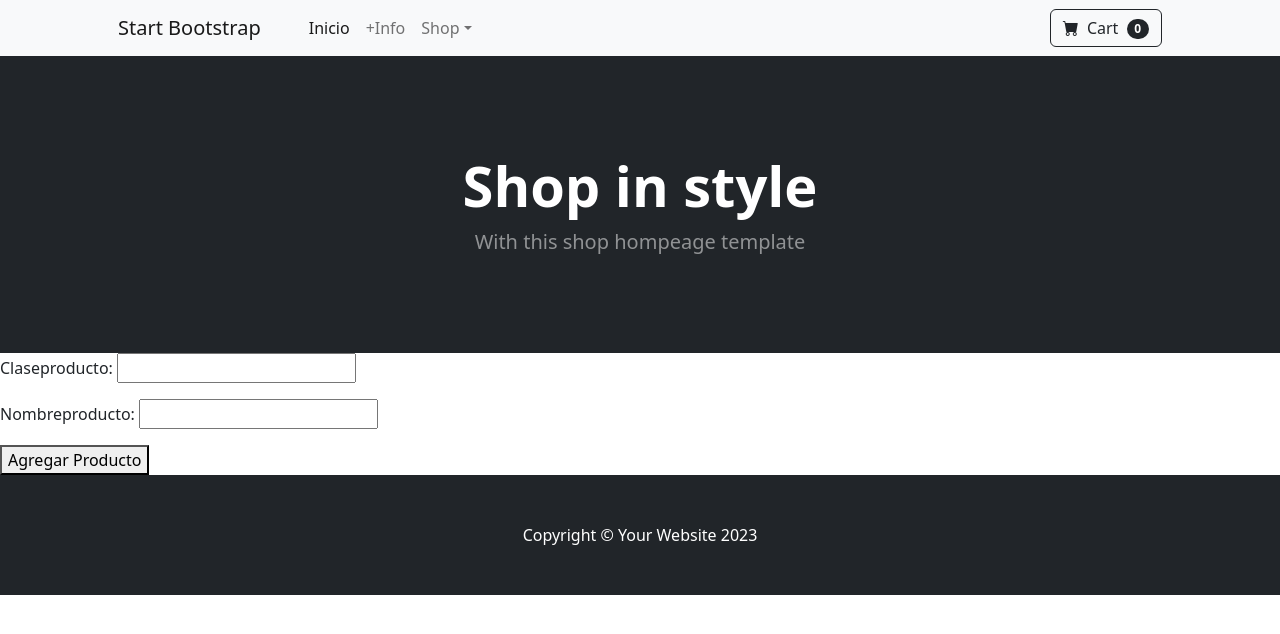
After one commit to MatiSpadaro/Tercera-pre-entrega-SpadaroMatias, a Django app: page /app3d/agregarProductos/ in a window 1280 px wide. The commit adds this page. Shown: the top 634 px of the page. Run offline with Django 4.2, Linux system fonts and the light colour scheme; some libraries are stand-ins or nearby versions.

Commit message:
se puede agregar productos

```diff
--- a/app3D/forms.py
+++ b/app3D/forms.py
@@ -4,3 +4,8 @@ class PedidosFormulario(forms.Form):
 
     modelo3D= forms.CharField(max_length=40)
     material= forms.CharField(max_length=40)
+
+class ProductosFormulario(forms.Form):
+
+    claseProducto = forms.CharField(max_length=40)
+    nombreProducto = forms.CharField(max_length=40)
--- a/app3D/models.py
+++ b/app3D/models.py
@@ -11,6 +11,7 @@ class Productos(models.Model):
     Stock = models.IntegerField(default=0)
 
 
+
     def __str__(self):
         return f"{self.claseProducto} - {self.nombreProducto} - Stock = {self.Stock}"
 
--- /dev/null
+++ b/app3D/templates/agregarProductos.html
@@ -0,0 +1,13 @@
+{% extends 'padre.html' %}
+
+
+{% block contenidoQueCambia %}
+
+    <form action ="{% url 'agregarProductos' %}" method="post"> {% csrf_token %}
+
+        {{ miFormulario1.as_p }}
+
+        <button type = "submit"> Agregar Producto </button>
+    <form>
+
+{% endblock contenidoQueCambia %}
--- a/app3D/templates/navbar.html
+++ b/app3D/templates/navbar.html
@@ -17,11 +17,10 @@
                         <a class="nav-link dropdown-toggle" id="navbarDropdown" href="#" role="button" data-bs-toggle="dropdown" aria-expanded="false">Shop</a>
                         <ul class="dropdown-menu" aria-labelledby="navbarDropdown">
                             <li><a class="dropdown-item" href="{% url 'Productos' %}">All Products</a></li>
-                            <li><a class="dropdown-item" href="{% url 'busquedaProductos' %}">Buscar</a></li>
                             <li><a class="dropdown-item" href="{% url 'Pedidos' %}">Pedidos</a></li>
                             <li><hr class="dropdown-divider" /></li>
                             <li><a class="dropdown-item" href="#!">Popular Items</a></li>
-                            <li><a class="dropdown-item" href="#!">Ejemplo</a></li>
+                            <li><a class="dropdown-item" href="{% url 'agregarProductos' %}">agregar productos</a></li>
                         </ul>
                     </li>
                 </ul>
--- a/app3D/templates/resultadoBusqueda.html
+++ b/app3D/templates/resultadoBusqueda.html
@@ -16,7 +16,7 @@
                         <div class="card-body p-4">
                             <div class="text-center">
                                 <!-- Product name-->
-                                <h5 class="fw-bolder">{{ prod }}</h5>
+                                <h5 class="fw-bolder">{{ prod.nombreProducto }}</h5>
                                 <!-- Product reviews-->
                                 <div class="d-flex justify-content-center small text-warning mb-2">
                                     <div class="bi-star-fill"></div>
--- a/app3D/urls.py
+++ b/app3D/urls.py
@@ -6,6 +6,7 @@ urlpatterns = [
 
     path('inicio/', inicio, name ="Inicio"),
     path('productos/', productos , name="Productos"),
+    path('agregarProductos/', agregarProductos , name="agregarProductos"),
     path('pedidos/', pedidos , name="Pedidos"),
     path('busquedaProductos/', busquedaProductos, name="busquedaProductos"),
     path('buscar/', buscar , name="buscar"),
--- a/app3D/views.py
+++ b/app3D/views.py
@@ -1,7 +1,7 @@
 from django.shortcuts import render
 from django.http import HttpResponse, HttpRequest
 from .models import *
-from .forms import PedidosFormulario
+from .forms import PedidosFormulario, ProductosFormulario
 
 # Create your views here.
 def inicio(req):
@@ -10,6 +10,23 @@ def inicio(req):
 def productos(req):
     producto = Productos.objects.all()
     return render(req, "productos.html",{'productos':producto})
+
+def agregarProductos(request):
+
+    if request.method == "POST":
+
+        miFormulario1 = ProductosFormulario(request.POST)
+
+        if miFormulario1.is_valid():
+
+            data = miFormulario1.cleaned_data
+
+            producto=Productos(claseProducto=data["claseProducto"],nombreProducto=data["nombreProducto"])
+            producto.save()
+            return render(request,"Inicio.html")
+    else:
+        miFormulario1 = ProductosFormulario()
+        return render(request,"agregarProductos.html",{"miFormulario1": miFormulario1})
 
 def pedidos(request):
 
```
Also changed, not shown: app3D/templates/productos.html (+7 -0 lines), app3D/migrations/0006_productos_imagen.py (added), db.sqlite3.
